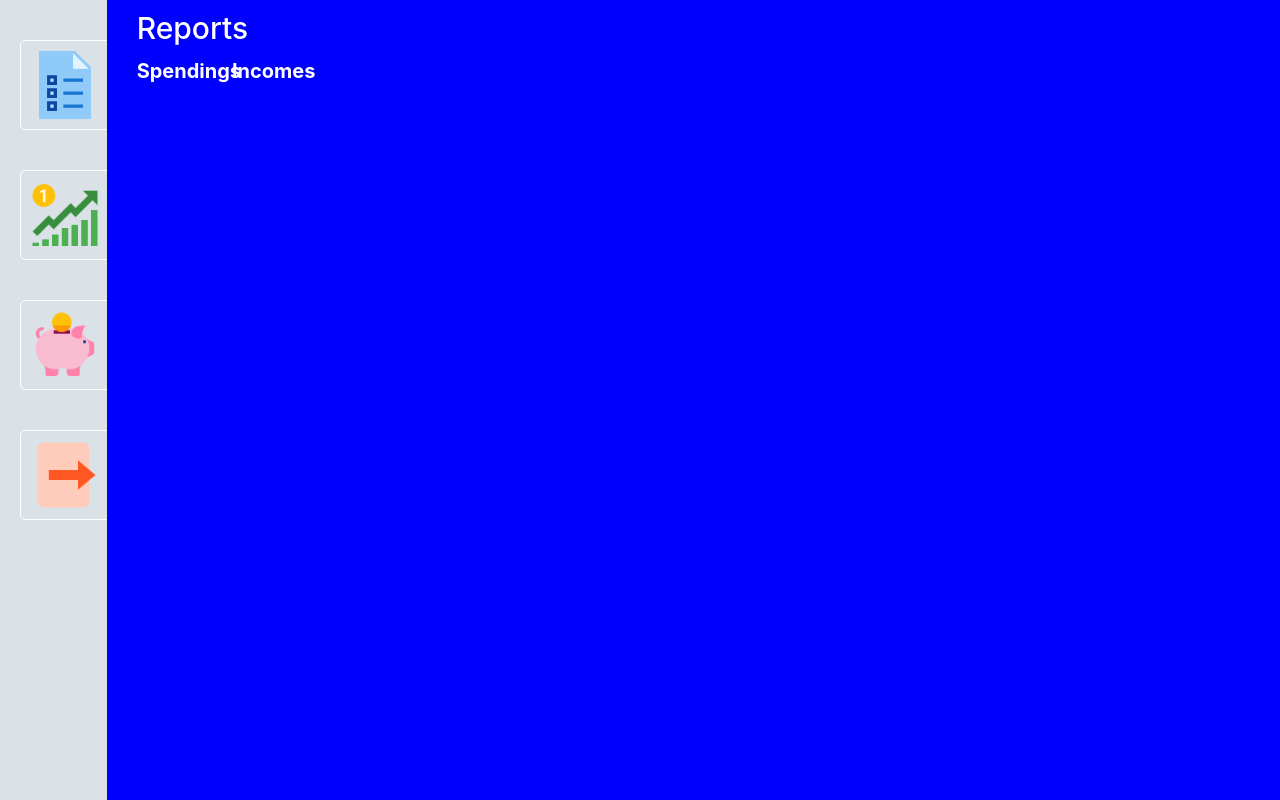
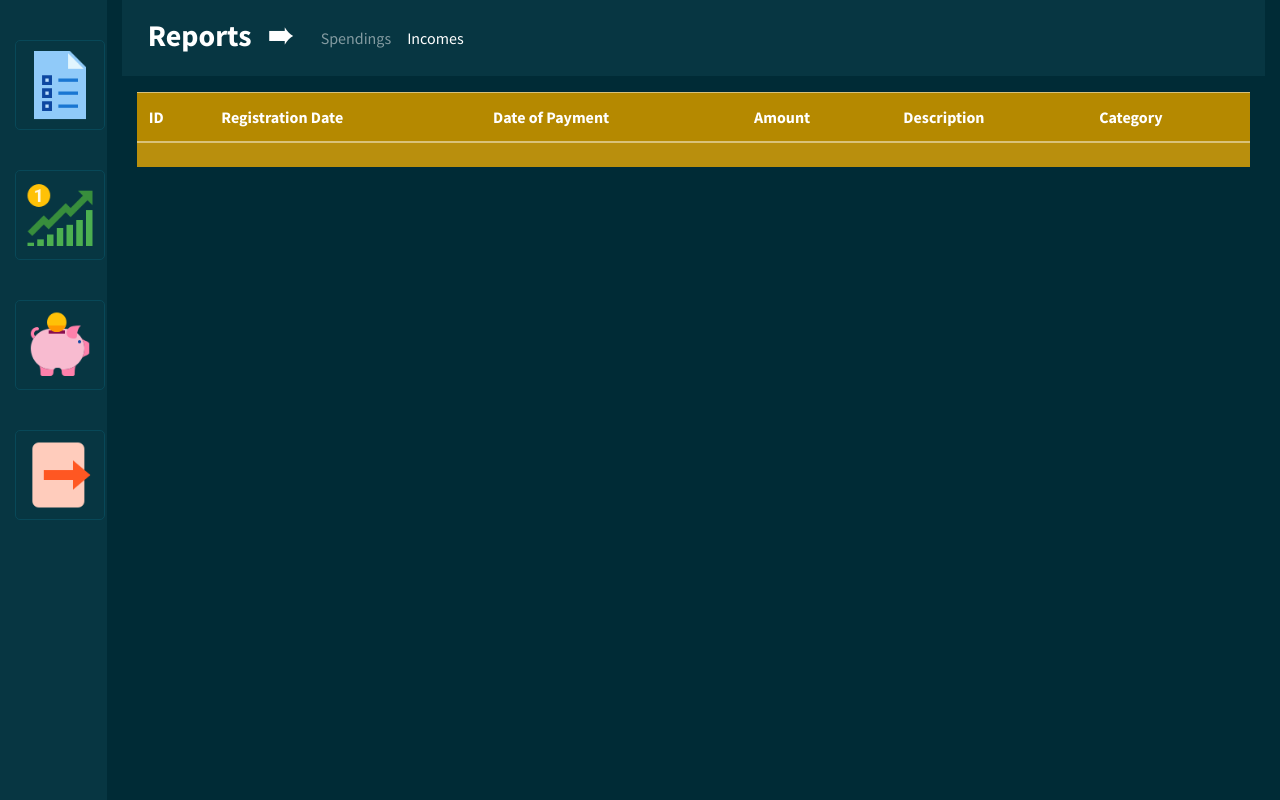
Before and after one commit to Krisztina75/BudgetManager, an Angular app in the folder angular-budgetmanager/: page /reports/incomes in a window 1280 px wide. Built offline with nearby package versions, Linux system fonts and the light colour scheme.

Commit message:
design of reports pages

```diff
--- a/angular-budgetmanager/angular.json
+++ b/angular-budgetmanager/angular.json
@@ -24,7 +24,7 @@
               "src/assets"
             ],
             "styles": [
-              "node_modules/bootstrap/dist/css/bootstrap.min.css",
+              "node_modules/bootswatch/dist/solar/bootstrap.min.css",
               "src/styles.css"
             ],
             "scripts": []
--- a/angular-budgetmanager/package.json
+++ b/angular-budgetmanager/package.json
@@ -20,6 +20,7 @@
     "@angular/platform-browser-dynamic": "~8.2.4",
     "@angular/router": "~8.2.4",
     "bootstrap": "^4.4.1",
+    "bootswatch": "^4.4.1",
     "jquery": "^3.4.1",
     "popper": "^1.0.1",
     "rxjs": "~6.4.0",
--- a/angular-budgetmanager/src/app/pages/incomes-table/incomes-table.component.html
+++ b/angular-budgetmanager/src/app/pages/incomes-table/incomes-table.component.html
@@ -1,21 +1,54 @@
+<nav class="navbar navbar-expand-lg navbar-dark bg-dark">
+  <span class="title">Reports
+    <span class="arrow"> &#x27A0;</span>
+  </span>
+  <button class="navbar-toggler" type="button" data-toggle="collapse" data-target="#navbarColor02"
+    aria-controls="navbarColor02" aria-expanded="false" aria-label="Toggle navigation">
+    <span class="navbar-toggler-icon"></span>
+  </button>
+
+  <div class="collapse navbar-collapse" id="navbarColor02">
+    <ul class="navbar-nav mr-auto">
+      <li class="nav-item">
+        <a class="nav-link" routerLink="/reports">Spendings<span class="sr-only">(current)</span></a>
+      </li>
+      <li class="nav-item active">
+        <a class="nav-link" routerLink="/reports/incomes">Incomes</a>
+      </li>
+    </ul>
+    <!-- <form class="form-inline my-2 my-lg-0">
+      <input class="form-control mr-sm-2" type="text" placeholder="Search">
+      <button class="btn btn-secondary my-2 my-sm-0" type="submit">Search</button>
+    </form> -->
+  </div>
+</nav>
+
 <div class="container-fluid">
+
   <div class="row">
     <div class="col-12">
-      <strong>
-        <h3 class="title">Reports</h3>
-      </strong>
-    </div>
-  </div>
-  <div class="row">
-    <div class="col-1">
-      <div>
-        <a class="subtitle" routerLink="/reports">Spendings</a>
-      </div>
-    </div>
-    <div class="col-1">
-      <div>
-        <a class="subtitle" routerLink="/reports/incomes">Incomes</a>
-      </div>
+      <table class="table table-primary table-striped mt-3">
+        <thead>
+          <tr>
+            <th>ID</th>
+            <th>Registration Date</th>
+            <th>Date of Payment</th>
+            <th>Amount</th>
+            <th>Description</th>
+            <th>Category</th>
+          </tr>
+        </thead>
+        <tbody>
+          <tr>
+            <td></td>
+            <td></td>
+            <td></td>
+            <td></td>
+            <td></td>
+            <td></td>
+          </tr>
+        </tbody>
+      </table>
     </div>
   </div>
 </div>
--- a/angular-budgetmanager/src/app/pages/reports/reports.component.html
+++ b/angular-budgetmanager/src/app/pages/reports/reports.component.html
@@ -1,26 +1,32 @@
+<nav class="navbar navbar-expand-lg navbar-dark bg-dark">
+  <span class="title">Reports
+    <span class="arrow"> &#x27A0;</span>
+  </span>
+  <button class="navbar-toggler" type="button" data-toggle="collapse" data-target="#navbarColor02" aria-controls="navbarColor02" aria-expanded="false" aria-label="Toggle navigation">
+    <span class="navbar-toggler-icon"></span>
+  </button>
+
+  <div class="collapse navbar-collapse" id="navbarColor02">
+    <ul class="navbar-nav mr-auto">
+      <li class="nav-item active">
+        <a class="nav-link" routerLink="/reports/spendings">Spendings<span class="sr-only">(current)</span></a>
+      </li>
+      <li class="nav-item">
+        <a class="nav-link" routerLink="/reports/incomes">Incomes</a>
+      </li>
+    </ul>
+    <!-- <form class="form-inline my-2 my-lg-0">
+      <input class="form-control mr-sm-2" type="text" placeholder="Search">
+      <button class="btn btn-secondary my-2 my-sm-0" type="submit">Search</button>
+    </form> -->
+  </div>
+</nav>
+
 <div class="container-fluid">
+
   <div class="row">
     <div class="col-12">
-      <strong>
-        <h3 class="title">Reports</h3>
-      </strong>
-    </div>
-  </div>
-  <div class="row">
-    <div class="col-1">
-      <div>
-        <a class="subtitle" routerLink="/reports/spendings">Spendings</a>
-      </div>
-    </div>
-    <div class="col-1">
-      <div>
-        <a class="subtitle" routerLink="/reports/incomes">Incomes</a>
-      </div>
-    </div>
-  </div>
-  <div class="row">
-    <div class="col-12">
-      <table class="table table-success table-striped mt-3">
+      <table class="table table-primary table-striped mt-3">
         <thead>
           <tr>
             <th>ID</th>
--- a/angular-budgetmanager/src/styles.css
+++ b/angular-budgetmanager/src/styles.css
@@ -1,40 +1,32 @@
 .main {
   height: 100vh;
-  color: #fff;
-  background-color: #00f;
 }
 
 .title {
-  margin: 10px 30px 10px 0px;
   font-size: 30px;
+  color: #fff;
+  font-weight: bold;
+  margin: 5px 10px 10px 10px;
 }
 
-.subtitle {
-  margin-top: 10px;
-  font-size: 20px;
-  font-weight: bold;
-  color: #fff;
+.nav-link {
+  margin: 10px 0px;
 }
 
-.subtitle:focus,
-.subtitle:hover {
-  color: #ff0;
-  text-decoration: none;
+.arrow {
+margin: 10px;
 }
 
 .sidenav {
   height: 100%;
   /* Full-height: remove this if you want "auto" height */
-  /* width: 160px; */
-  /* Set the width of the sidebar */
   position: fixed;
   /* Fixed Sidebar (stay in place on scroll) */
   z-index: 1;
   /* Stay on top */
   top: 0;
-  /* Stay at the top */
   left: 0;
-  background-color: #dae2e7;
+  background-color: #073642;
   overflow-x: hidden;
   /* Disable horizontal scroll */
   padding-top: 20px;
@@ -42,8 +34,8 @@
 
 .icon {
   width: 90px;
-  margin: 20px 5px;
-  border: 1px solid #fff;
+  margin: 20px 0px;
+  border: 1px solid #084858;
   border-radius: 5px;
   padding: 5px;
 }
```
Also changed, not shown: 1 other file (tests, documents, lock files or other folders).
